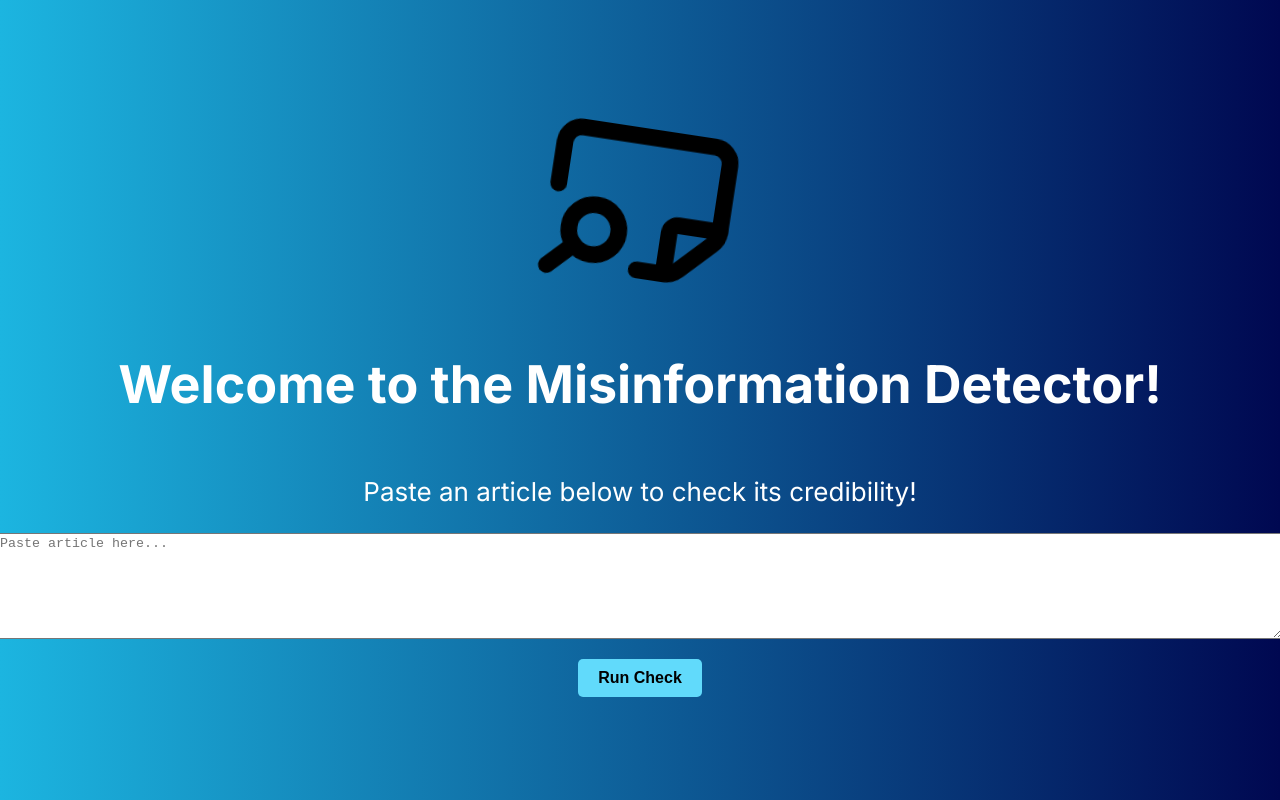
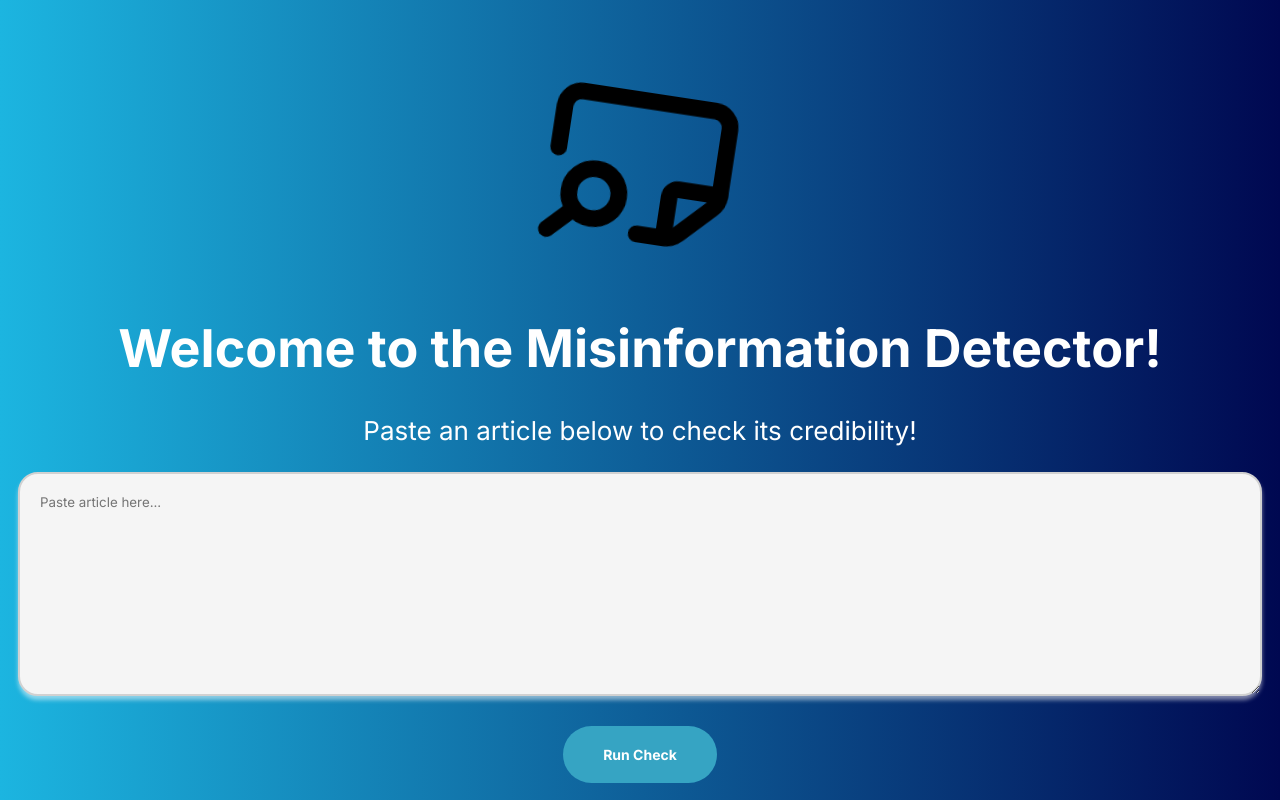
Before and after one commit to vai67/misinfind_ai, a React (Create React App) app in the folder frontend/: page / in a window 1280 px wide. Built offline with nearby package versions, Linux system fonts and the light colour scheme.

Commit message:
frontend styling of text input + button

```diff
--- a/frontend/src/App.css
+++ b/frontend/src/App.css
@@ -3,6 +3,7 @@
 }
 
 .App-logo {
+  margin-top: 50px;
   height: 200px;
   pointer-events: none;
 }
@@ -13,7 +14,54 @@
 }
 
 .subtitle {
+  margin-top: 0px;
   font-family: "Inter";
+}
+
+.article {
+  width: 1200px;
+  min-height: 180px;
+  border-radius: 20px;
+  padding: 20px;
+  font-family: "Inter";
+  background-color: rgb(245, 245, 245);
+  transition: background-color 0.3s ease;
+  box-shadow: 0 4px 4px 0 rgba(255, 255, 255, 0.5);
+  border: 2px rgb(209, 209, 209) solid;
+}
+
+.article:hover {
+  background-color: rgb(255, 255, 255);
+}
+
+.article:focus {
+  outline: none;
+  background-color: rgb(255, 255, 255);
+  box-shadow: 0 6px 20px 0 rgba(255, 255, 255, 0.5);
+  border: 2px rgb(135, 205, 255) solid;
+}
+
+.check-btn {
+  font-family: "Inter";
+  font-weight: bold;
+  font-size: 14px;
+  color: white;
+  padding: 20px 40px;
+  margin-top: 30px;
+  border-radius: 30px;
+  background-color: #36a4c3;
+  border: none;
+  cursor: pointer;
+  transition:
+    background-color 0.3s ease,
+    transform 0.25s ease,
+    box-shadow 0.25s ease;
+}
+
+.check-btn:hover {
+  background-color: #47bada;
+  transform: translateY(-2px);
+  box-shadow: 0 2px 4px rgba(0, 0, 0, 0.3);
 }
 
 @media (prefers-reduced-motion: no-preference) {
--- a/frontend/src/App.js
+++ b/frontend/src/App.js
@@ -42,25 +42,16 @@ function App() {
         <p className="subtitle">Paste an article below to check its credibility!</p>
 
         <textarea
+          className="article"
           placeholder="Paste article here..."
-          style={{ width: "100%", height: "100px" }}
           value={articleText}
           onChange={(e) => setArticleText(e.target.value)}
         />
 
         <button
+          className="check-btn"
           onClick={handleAnalyze}
           aria-label="Run credibility check"
-          style={{
-            marginTop: "20px",
-            padding: "10px 20px",
-            fontSize: "16px",
-            backgroundColor: "#61dafb",
-            border: "none",
-            borderRadius: "5px",
-            cursor: "pointer",
-            fontWeight: "bold",
-          }}
         >
           Run Check
         </button>
```
